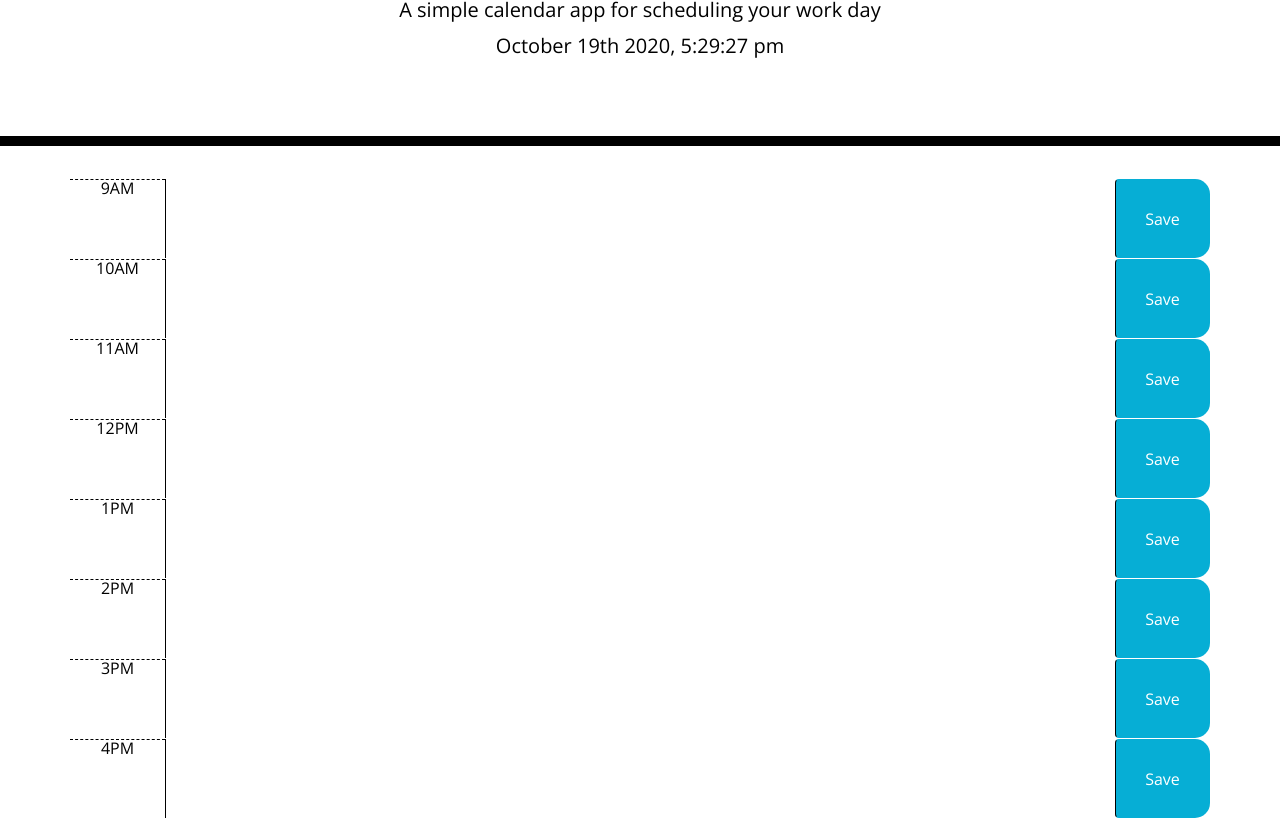
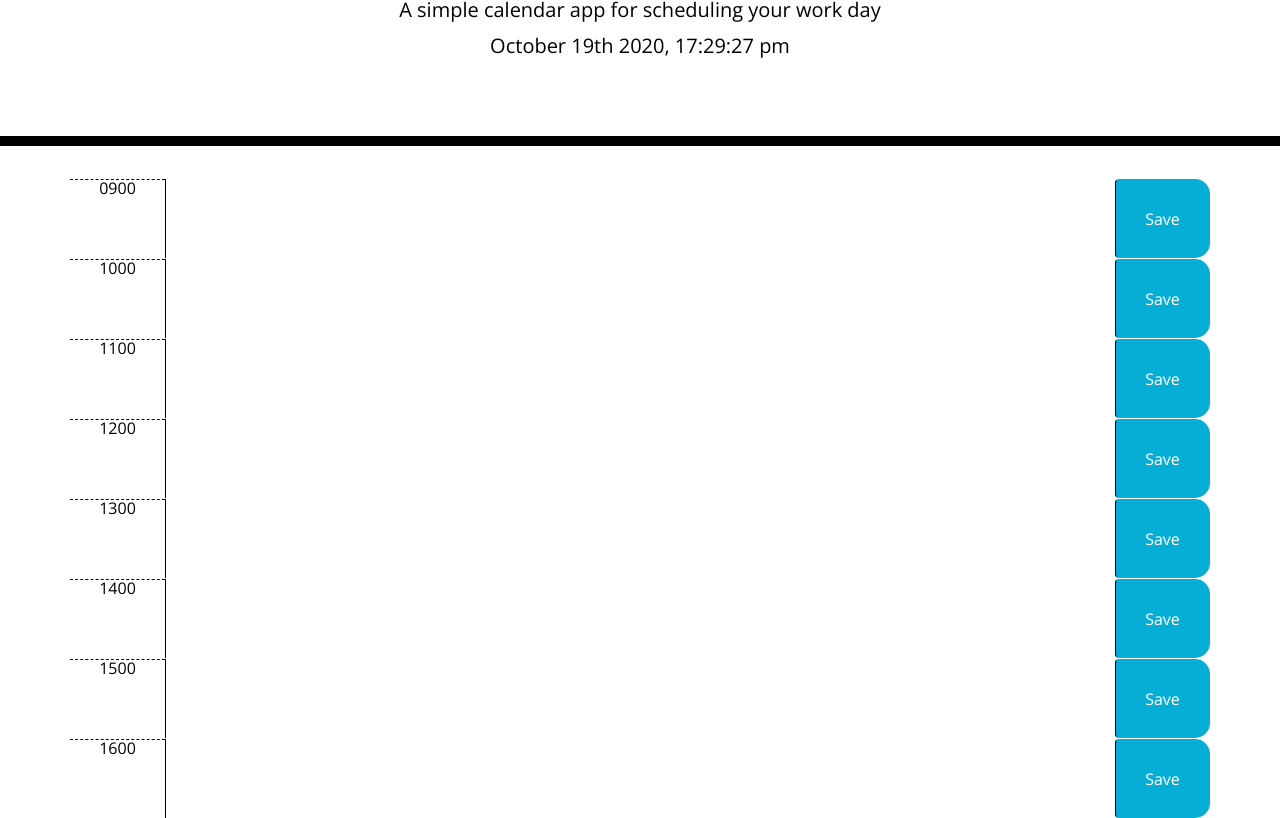
Before and after one commit to cornelli85/DayPlanner, a plain HTML site: page index.html in a window 1280 px wide. Shown: the part 158-976 px from the top of the page. Drawn offline with nearby package versions, Linux system fonts and the light colour scheme.

Commit message:
added functions to script.js to build functionality

```diff
--- a/index.html
+++ b/index.html
@@ -23,7 +23,7 @@
 
     <!-- We create hour-1 timeblock here -->
     <div id="hour-1" class="row time-block">
-      <div class="col-md-1 hour">9AM
+      <div class="col-md-1 hour">0900
       </div>
       <textarea class="col-md-10 description"></textarea>
       <button class="btn saveBtn col-md-1">Save</button>
@@ -31,7 +31,7 @@
 
     <!-- We create hour-2 timeblock here -->
     <div id="hour-2" class="row time-block">
-      <div class="col-md-1 hour">10AM
+      <div class="col-md-1 hour">1000
       </div>
       <textarea class="col-md-10 description"></textarea>
       <button class="btn saveBtn col-md-1">Save</button>
@@ -39,7 +39,7 @@
 
     <!-- We create hour-3 timeblock here -->
     <div id="hour-3" class="row time-block">
-      <div class="col-md-1 hour">11AM
+      <div class="col-md-1 hour">1100
       </div>
       <textarea class="col-md-10 description"></textarea>
       <button class="btn saveBtn col-md-1">Save</button>
@@ -47,7 +47,7 @@
 
     <!-- We create hour-4 timeblock here -->
     <div id="hour-4" class="row time-block">
-      <div class="col-md-1 hour">12PM
+      <div class="col-md-1 hour">1200
       </div>
       <textarea class="col-md-10 description"></textarea>
       <button class="btn saveBtn col-md-1">Save</button>
@@ -55,7 +55,7 @@
 
     <!-- We create hour-5 timeblock here -->
     <div id="hour-5" class="row time-block">
-      <div class="col-md-1 hour">1PM
+      <div class="col-md-1 hour">1300
       </div>
       <textarea class="col-md-10 description"></textarea>
       <button class="btn saveBtn col-md-1">Save</button>
@@ -63,7 +63,7 @@
 
     <!-- We create hour-6 timeblock here -->
     <div id="hour-6" class="row time-block">
-      <div class="col-md-1 hour">2PM
+      <div class="col-md-1 hour">1400
       </div>
       <textarea class="col-md-10 description"></textarea>
       <button class="btn saveBtn col-md-1">Save</button>
@@ -71,7 +71,7 @@
 
     <!-- We create hour-7 timeblock here -->
     <div id="hour-7" class="row time-block">
-      <div class="col-md-1 hour">3PM
+      <div class="col-md-1 hour">1500
       </div>
       <textarea class="col-md-10 description"></textarea>
       <button class="btn saveBtn col-md-1">Save</button>
@@ -79,7 +79,7 @@
 
     <!-- We create hour-8 timeblock here -->
     <div id="hour-8" class="row time-block">
-      <div class="col-md-1 hour">4PM
+      <div class="col-md-1 hour">1600
       </div>
       <textarea class="col-md-10 description"></textarea>
       <button class="btn saveBtn col-md-1">Save</button>
--- a/script.js
+++ b/script.js
@@ -1,8 +1,19 @@
 $(document).ready(function() {
 
     // We write code here to display the current date and time to the element with id #current day
-    $("#currentDay").text(moment().format('MMMM Do YYYY, h:mm:ss a'));
+    $("#currentDay").text(moment().format('MMMM Do YYYY, HH:mm:ss a'));
 
-    var currentHour = moment().format()
+
+    //We create a variable to store the current hour of the day.
+    var currentHour = moment().format('MMMM Do YYYY, HH:mm:ss a');
+
+
+
+    $(".row").each(function() {
+
+        var hourRow = $(this).child(".hour").text()
+    })
+
+
 
 })
```
